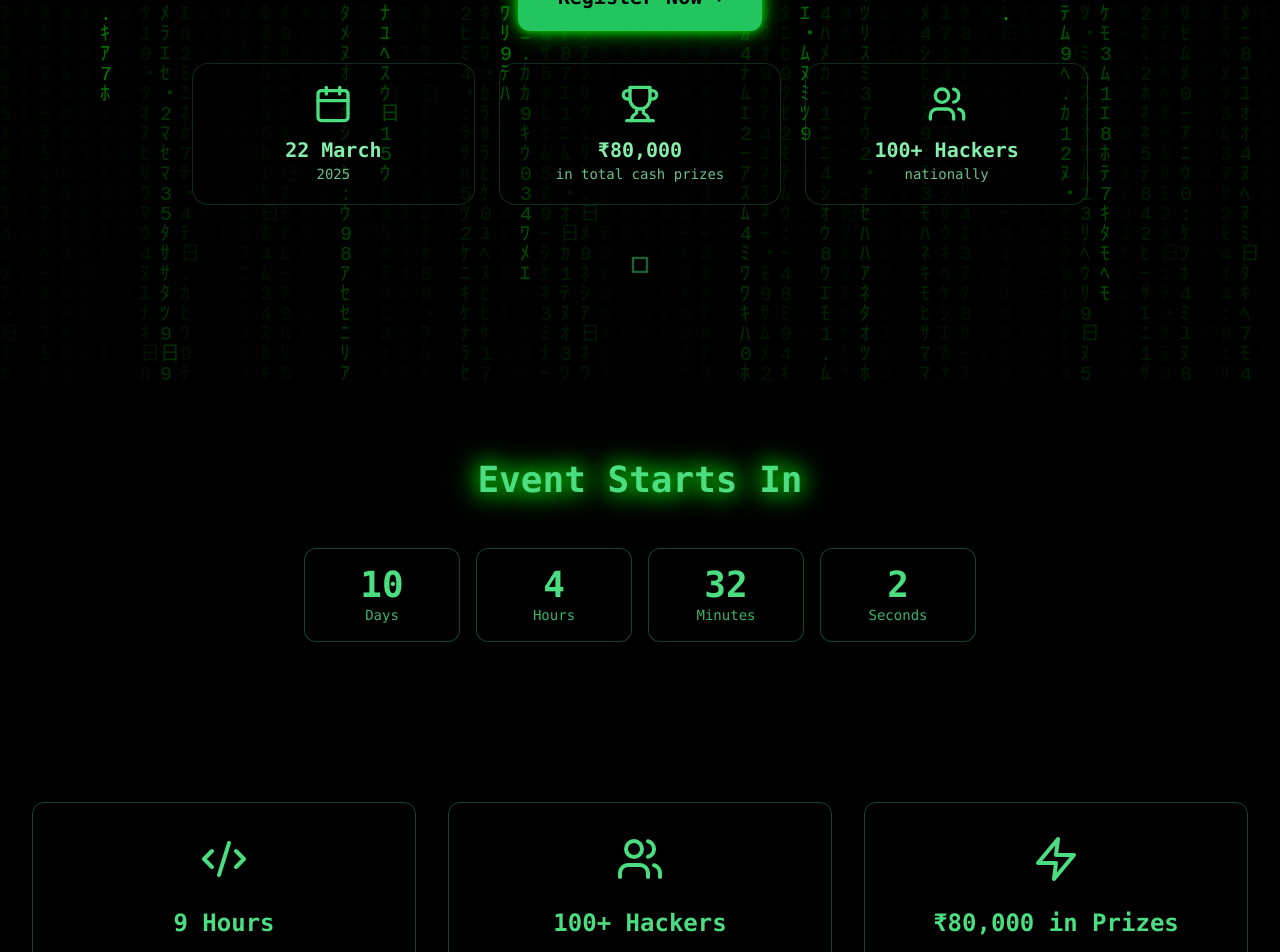
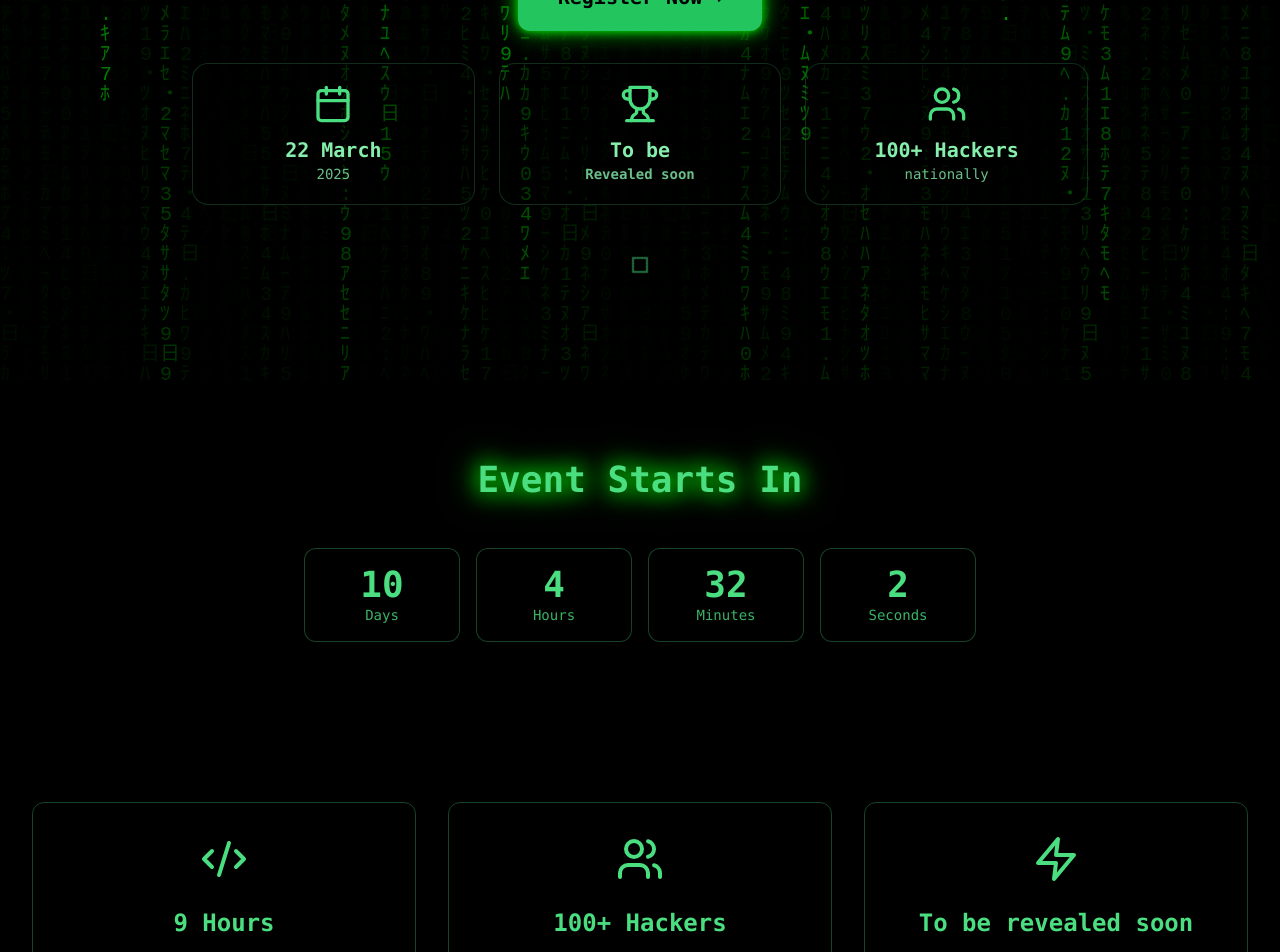
Before and after one commit to InitAi-2024/d2k_3.0, a React (Vite) app in the folder initai-matrix/: page / in a window 1280 px wide. Shown: the part 420-1372 px from the top of the page. Built offline with nearby package versions, Linux system fonts and the light colour scheme; no server answers.

Commit message:
Update FAQ and Features components: hide prize information and update Hero component title for upcoming reveal

```diff
--- a/initai-matrix/src/components/FAQ.tsx
+++ b/initai-matrix/src/components/FAQ.tsx
@@ -25,10 +25,10 @@ const FAQ: React.FC = () => {
       question: "Is there a registration fee?",
       answer: "No, participation is completely free! We believe in making technology accessible to everyone."
     },
-    {
-      question: "Will there be prizes?",
-      answer: "Yes! We have a total prize pool of ₹80,000 distributed across various categories and special awards."
-    },
+    // {
+    //   question: "Will there be prizes?",
+    //   answer: "Yes! We have a total prize pool of ₹80,000 distributed across various categories and special awards."
+    // },
     // {
     //   question: "What if I don't know how to code?",
     //   answer: "That's okay! We welcome participants of all skill levels. We'll have workshops and mentors to help you get started."
--- a/initai-matrix/src/components/Features.tsx
+++ b/initai-matrix/src/components/Features.tsx
@@ -30,7 +30,7 @@ const Features: React.FC = () => {
               icon: (
                 <Zap className="w-12 h-12 mb-6 group-hover:text-black transition-colors" />
               ),
-              title: "₹80,000 in Prizes",
+              title: "To be revealed soon",
               description:
                 "Substantial rewards for those who dare to challenge reality",
             },
--- a/initai-matrix/src/components/Hero.tsx
+++ b/initai-matrix/src/components/Hero.tsx
@@ -96,8 +96,8 @@ const Hero: React.FC = () => {
             {/* Prize Card */}
             <div className="flex flex-col items-center p-5 rounded-2xl backdrop-blur-sm bg-black/30 border border-green-400/20 hover:border-green-400/50 transition-all hover:transform hover:scale-105 duration-300">
               <Trophy className="w-10 h-10 text-green-400 mb-3" />
-              <h3 className="text-xl font-bold text-green-300">₹80,000</h3>
-              <p className="text-sm text-green-300/80">in total cash prizes</p>
+              <h3 className="text-xl font-bold text-green-300">To be</h3>
+              <p className="text-sm font-bold text-green-300/80">Revealed soon</p>
             </div>
 
             {/* Participants Card */}
```
